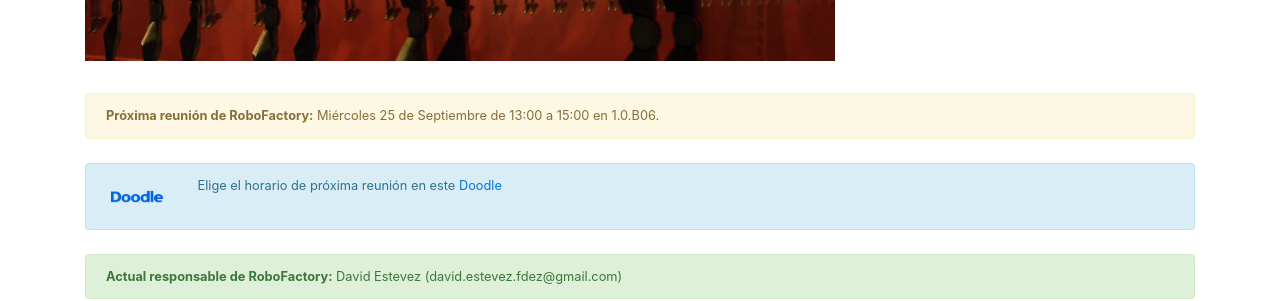
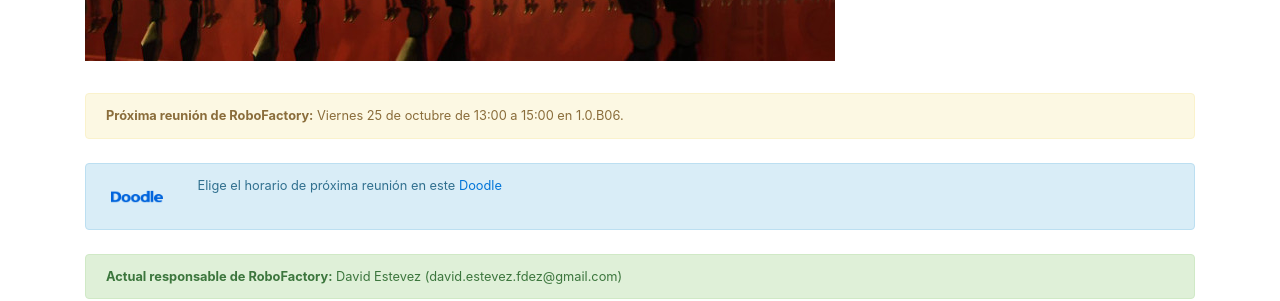
Before and after one commit to asrob-uc3m/asrob-uc3m.github.io, a Jekyll site: the page built from _workgroups/2017-09-19-robofactory.markdown, in a window 1280 px wide and 900 px high, scrolled down 901 px. Shown: the part 265-566 px from the top of the window. Built offline with Jekyll 4.4.1, drawn with Linux system fonts in a browser that asks for light colours.

Commit message:
Update next meeting

```diff
--- a/_workgroups/2017-09-19-robofactory.markdown
+++ b/_workgroups/2017-09-19-robofactory.markdown
@@ -7,7 +7,7 @@ layout: workgroup
 manager: David Estevez
 manager_email: david.estevez.fdez@gmail.com
 name: RoboFactory
-next_meeting: Miércoles 25 de Septiembre de 13:00 a 15:00 en 1.0.B06.
+next_meeting: Viernes 25 de octubre de 13:00 a 15:00 en 1.0.B06.
 next_meeting_doodle: https://doodle.com/poll/2s9yp862eczuf9aa
 picture: /img/robofactory.jpg
 picture_full: /img/robofactory-full.jpg
```
